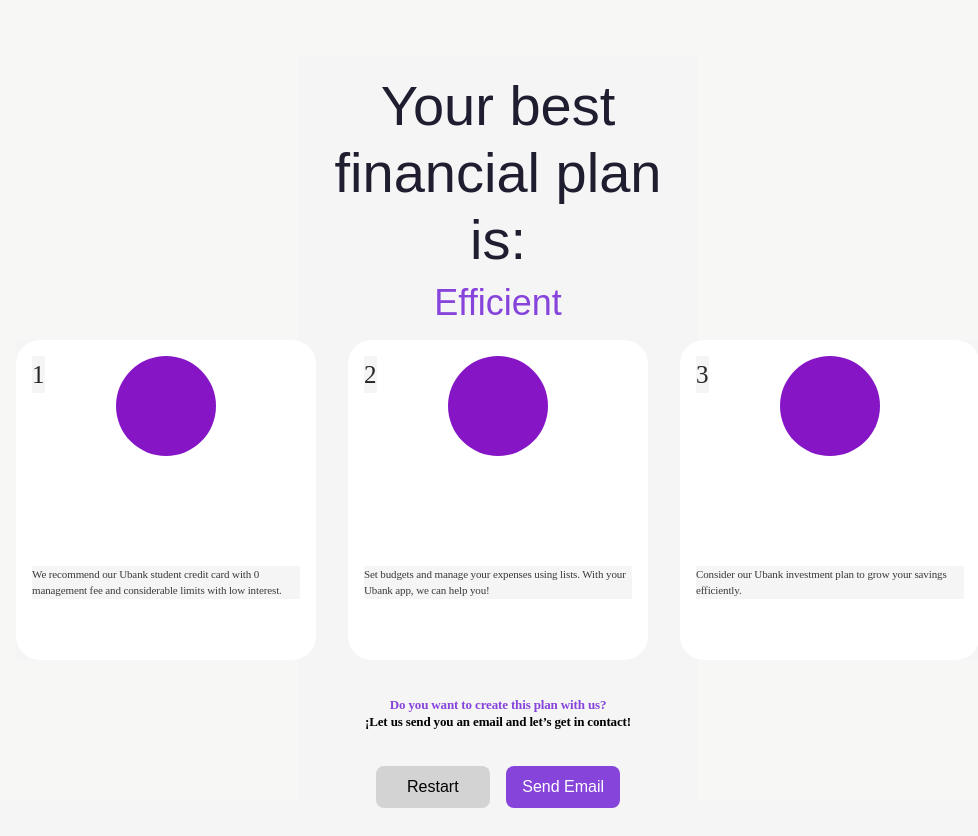
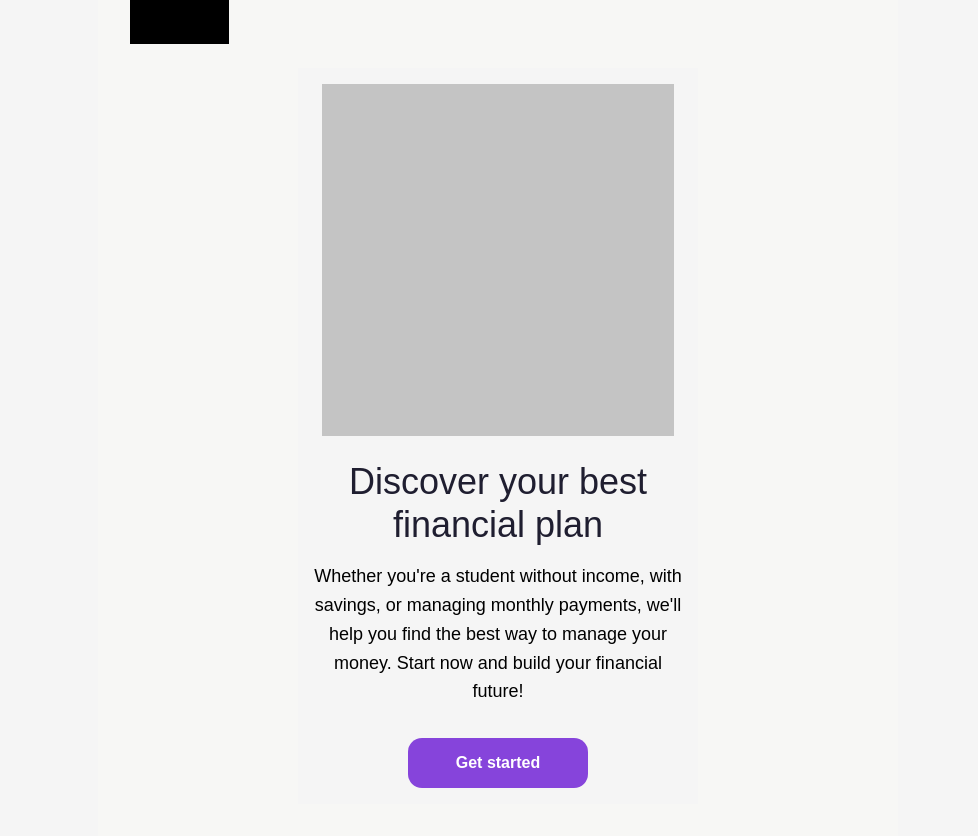
Before and after one commit to viegosabroso/UbankFinal, a React (Vite) app in the folder Ubank/: page /Plan in a window 1280 px wide. Shown: the whole page, without its empty margins (142-1120 px from the left). Built offline with nearby package versions, Linux system fonts and the light colour scheme.

Commit message:
Feat: CSS FinantialPlan and OnBoarding pre Full

```diff
--- a/Ubank/src/main.tsx
+++ b/Ubank/src/main.tsx
@@ -1,6 +1,7 @@
 import { StrictMode } from 'react'
 import { createRoot } from 'react-dom/client'
 import FinantialPlan from './pages/FinantialPlan/Components/FinantialPlan.tsx';
+import OnBoarding from './pages/OnBoarding/OnBoarding.tsx';
 import {  createBrowserRouter,  RouterProvider,} from "react-router-dom";
 import Form from './pages/Form/Form.tsx';
 const router = createBrowserRouter([
@@ -15,7 +16,7 @@ const router = createBrowserRouter([
   }
   ,{
     path: "/Plan",
-    element: <FinantialPlan />,
+    element: <OnBoarding />,
   },
 
 ]);
--- a/Ubank/src/pages/OnBoarding/Components/OnBoarding.css
+++ b/Ubank/src/pages/OnBoarding/Components/OnBoarding.css
@@ -28,7 +28,7 @@ body {
     width: 100%;
     max-width: 800px; /* Mantiene un tamaño máximo */
     padding: 16px;
-    background-color: white;
+    background-color: #F7F7F5;
 }
 
 /* Rectángulo negro superior */
@@ -138,6 +138,12 @@ body {
   }
 
 @media (min-width: 1920px) {
+    .top-rectangle {
+        width: 99px; /* Cambia el tamaño del rectángulo negro */
+        height: 48px;
+        align-self: flex-start; /* Alinea a la izquierda */
+      }
+
     .image-placeholder {
         width: 1088px; /* Nuevo tamaño */
         height: 462px; /* Nuevo tamaño */
```
